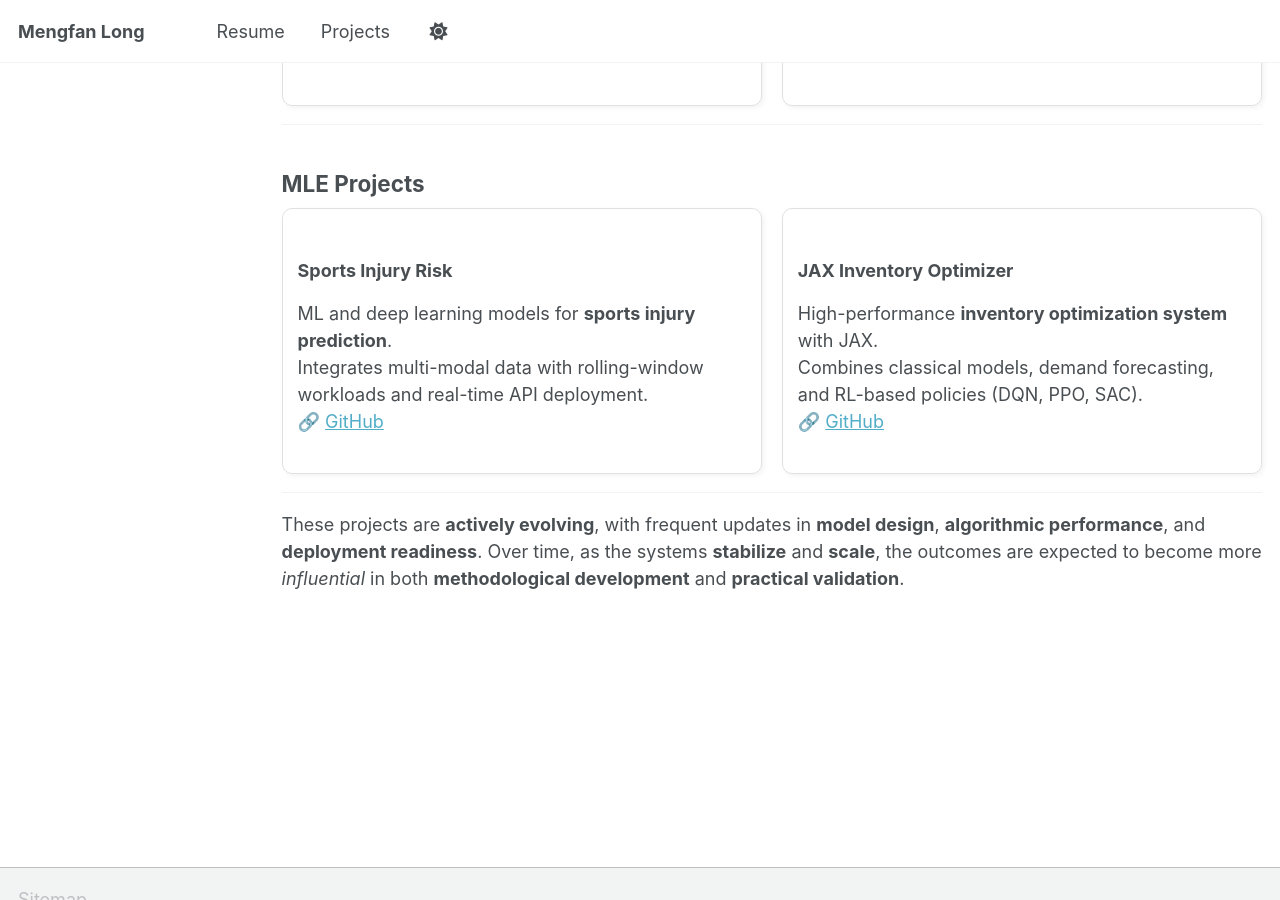
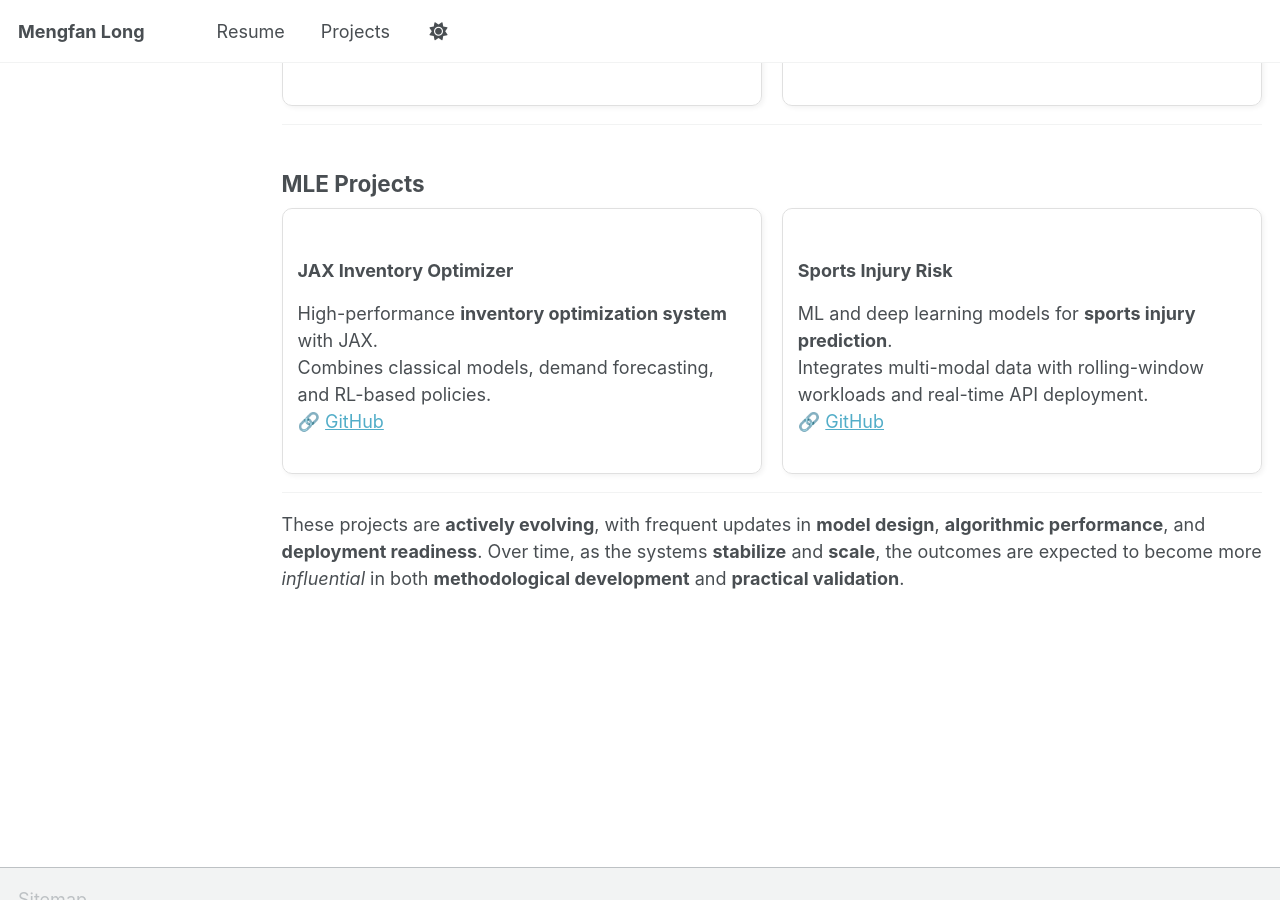
Before and after one commit to kevinlmf/kevinlmf.github.io, a Jekyll site: the page built from _pages/projects.md, in a window 1280 px wide and 900 px high, scrolled down 699 px. Built offline with Jekyll 4.4.1, drawn with Linux system fonts in a browser that asks for light colours; a script that is not in the unit is left out.

Commit message:
Update projects.md

```diff
--- a/_pages/projects.md
+++ b/_pages/projects.md
@@ -58,6 +58,15 @@ A selection of research and engineering projects, spanning **quantitative financ
 <div style="display:flex; flex-wrap:wrap; gap:20px;">
 
   <div style="flex:1; min-width:320px; border:1px solid #e0e0e0; border-radius:10px; padding:15px; box-shadow:2px 2px 5px rgba(0,0,0,0.05);">
+    <h3>JAX Inventory Optimizer</h3>
+    <p>
+      High-performance <b>inventory optimization system</b> with JAX.<br>
+      Combines classical models, demand forecasting, and RL-based policies.<br>
+      🔗 <a href="https://github.com/kevinlmf/JAX_Inventory_Optimizer" target="_blank">GitHub</a>
+    </p>
+  </div>
+
+  <div style="flex:1; min-width:320px; border:1px solid #e0e0e0; border-radius:10px; padding:15px; box-shadow:2px 2px 5px rgba(0,0,0,0.05);">
     <h3>Sports Injury Risk</h3>
     <p>
       ML and deep learning models for <b>sports injury prediction</b>.<br>
@@ -66,16 +75,8 @@ A selection of research and engineering projects, spanning **quantitative financ
     </p>
   </div>
 
-  <div style="flex:1; min-width:320px; border:1px solid #e0e0e0; border-radius:10px; padding:15px; box-shadow:2px 2px 5px rgba(0,0,0,0.05);">
-    <h3>JAX Inventory Optimizer</h3>
-    <p>
-      High-performance <b>inventory optimization system</b> with JAX.<br>
-      Combines classical models, demand forecasting, and RL-based policies (DQN, PPO, SAC).<br>
-      🔗 <a href="https://github.com/kevinlmf/JAX_Inventory_Optimizer" target="_blank">GitHub</a>
-    </p>
-  </div>
+</div>
 
-</div>
 
 ---
 
```
